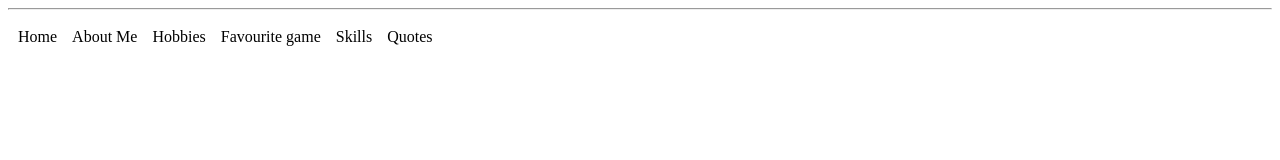
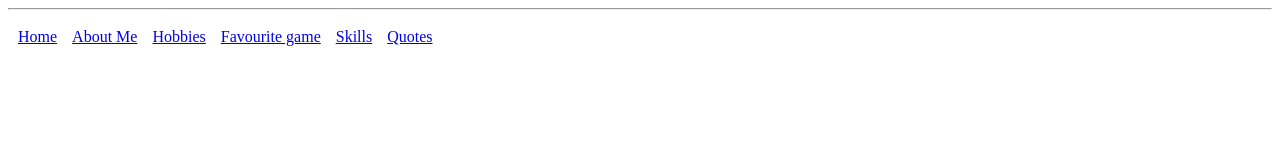
Before and after one commit to vpgamer786/Vidit-Patel-p3-github.io, a plain HTML site: page index.html in a window 1280 px wide. Drawn offline with Linux system fonts and the light colour scheme.

Commit message:
Update index.html

```diff
--- a/index.html
+++ b/index.html
@@ -12,12 +12,12 @@
   <nav>
   <table cellspacing="5" cellpadding="5">
   <tr>
-  <td>Home</td>
-  <td>About Me</td>
-  <td>Hobbies</td>
-  <td>Favourite game</td>
-  <td>Skills</td>
-  <td>Quotes</td>
+  <td><a href="index.html">Home</td>
+  <td><a href="childPages/About Me.html">About Me</td>
+  <td><a href="childPages/Hobbies.html">Hobbies</td>
+  <td><a href="childPages/Favourite game.html">Favourite game</td>
+  <td><a href="childPages/Skills.html">Skills</td>
+  <td><a href="childPages/Quotes.html">Quotes</td>
   </tr>
   </nav>
   </body>
```
